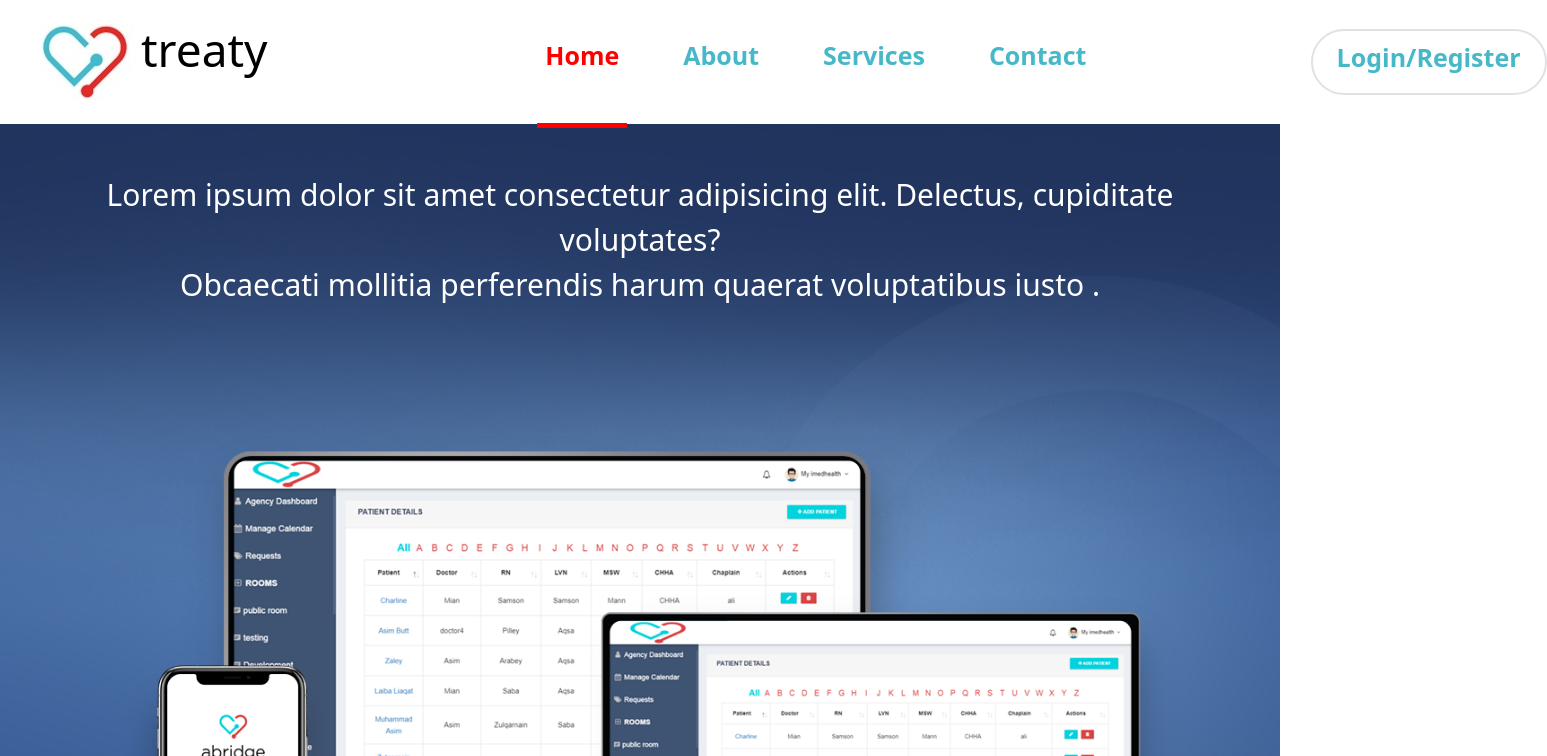
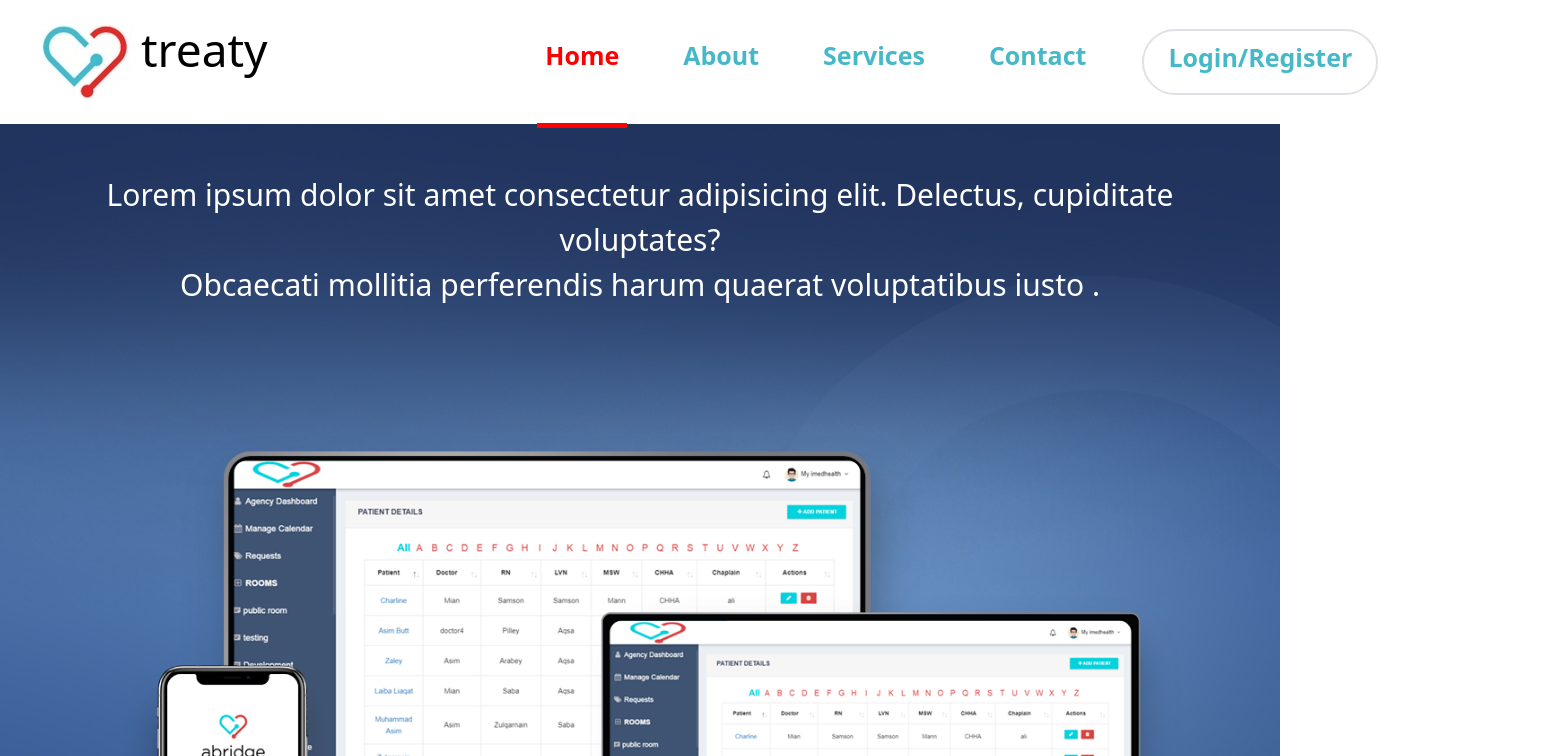
Before and after one commit to usamar98/TreatyHealth, a React (Vite) app: page / in a window 1280 px wide. Shown: the top 756 px of the page, 1547 px wide, since content can reach past the window. Built offline with nearby package versions, Linux system fonts and the light colour scheme.

Commit message:
my changes

```diff
--- a/src/Components/Header.css
+++ b/src/Components/Header.css
@@ -26,7 +26,7 @@
 }
 .radius {
     border-color: rgb(71 184 199);
-    margin-left: 20%;
+    /* margin-left: 20%; */
 
 }
 .home-2{
```
